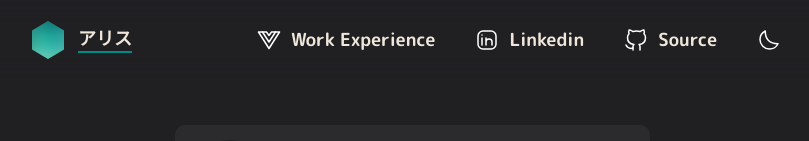
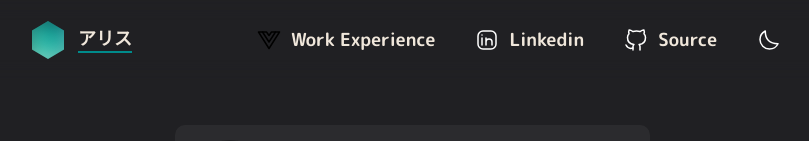
Before and after one commit to alicedev94/alice-2024, a Vue app: page / in a window 1280 px wide. Shown: the top 141 px of the page, without its empty margins (228-1037 px from the left). Built offline with nearby package versions, Linux system fonts and the light colour scheme.

Commit message:
this file is only test

```diff
--- a/src/components/HeaderCo.vue
+++ b/src/components/HeaderCo.vue
@@ -8,7 +8,7 @@ import moonDarkTheme from '@/assets/icon/theme/moon-light.svg'
 import menuDarkTheme from '@/assets/icon/menu/menu-light.svg'
 import gitHubDarkTheme from '@/assets/icon/gitHub/github-dark.svg'
 import linkeDarkTheme from '@/assets/icon/linkedin/linke-dark.svg'
-import vueDarkTheme from '@/assets/icon/Work/vue-dark.svg'
+// import vueDarkTheme from '@/assets/icon/Work/vue-dark.svg'
 
 // Light theme images.
 import sunLightTheme from '@/assets/icon/theme/sun-dark.svg'
@@ -60,7 +60,7 @@ watch(documentWidth, (newValue, oldValue) => {
       <div class="eme-orizontal m-plus-rounded-1c-bold">
         <!-- Work Experience -->
         <div v-if="isDesktop" @click="$emit('showOptions')" class="eme-btn eme-orizontal header-element ">
-          <img :src="mode.isLightMode ? vueLightTheme : vueDarkTheme" alt="menu.svg" />
+          <img :src="mode.isLightMode ? vueLightTheme : vueLightTheme" alt="menu.svg" />
           <p class="header-font underline-p">Work Experience</p>
         </div>
         <!--
```
